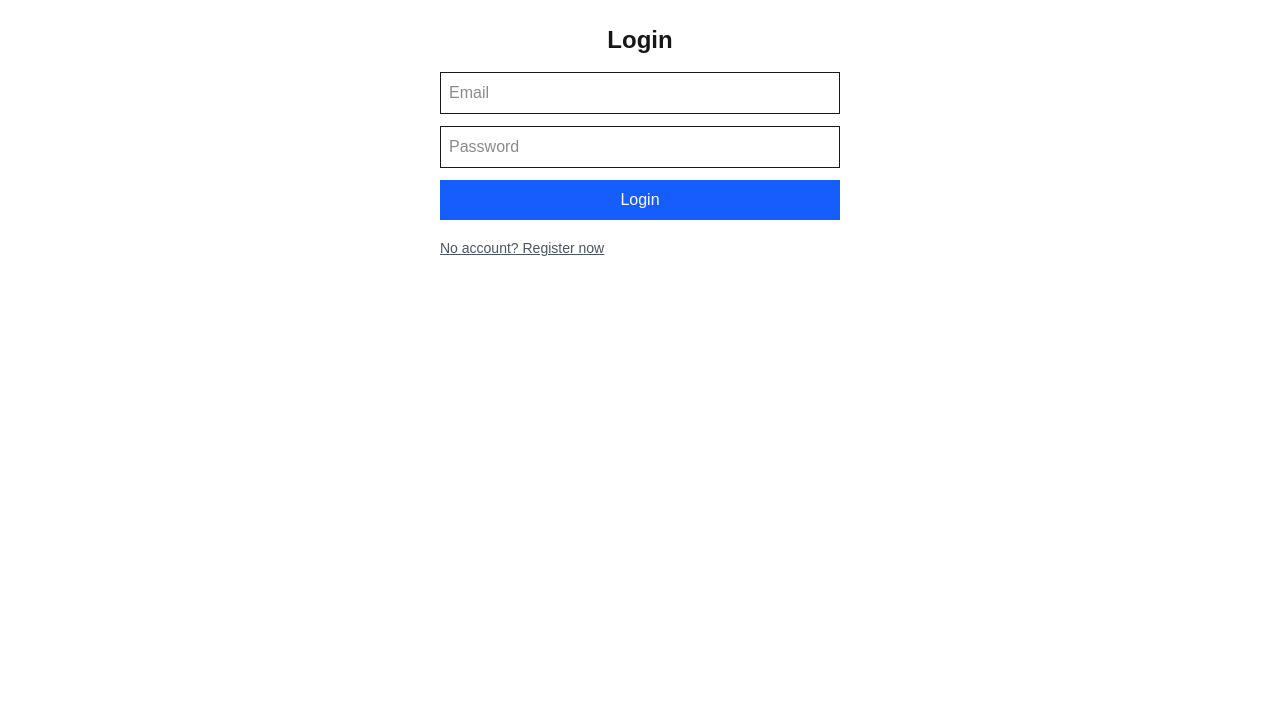
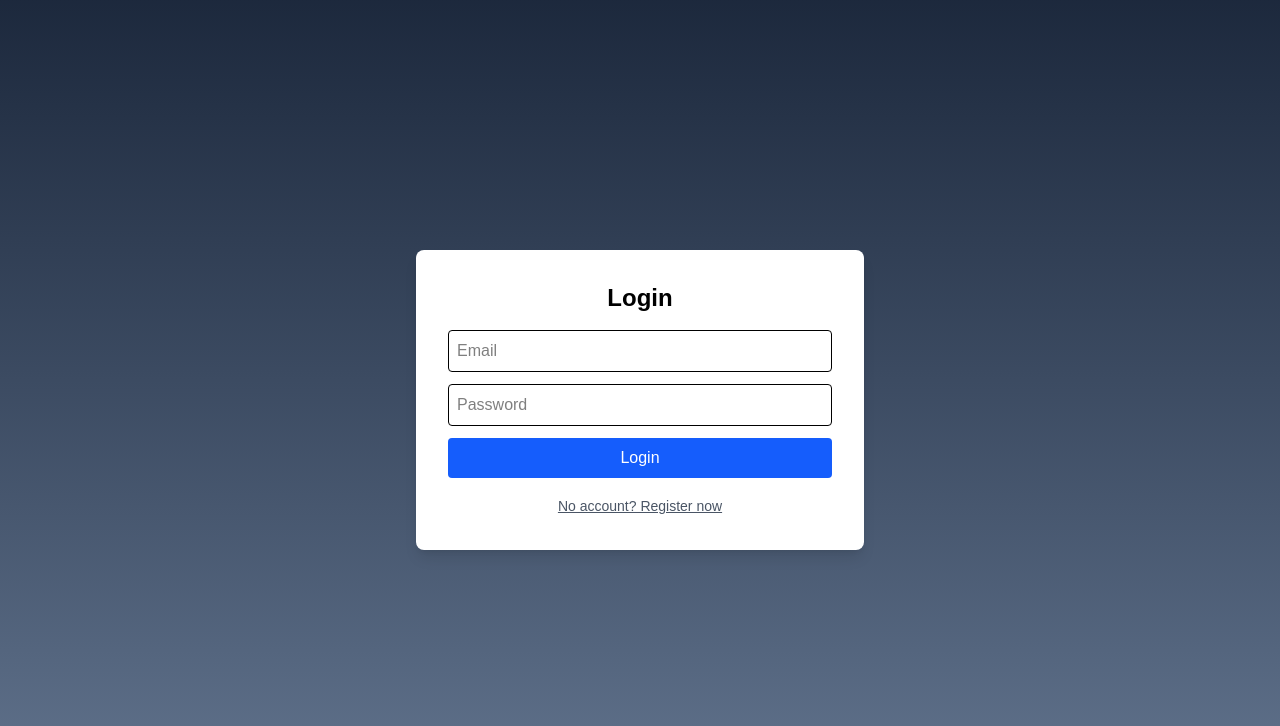
Before and after one commit to Winter7857/game-project, a Next.js app: page /login in a window 1280 px wide. Shown: the top 726 px of the page. Built offline with nearby package versions, Linux system fonts and the light colour scheme.

Commit message:
Set time alert popup

```diff
--- a/package.json
+++ b/package.json
@@ -17,6 +17,7 @@
     "prisma": "^6.6.0",
     "react": "^19.0.0",
     "react-dom": "^19.0.0",
+    "react-hot-toast": "^2.5.2",
     "uuid": "^11.1.0",
     "zod": "^3.24.2"
   },
--- a/src/app/cart/page.tsx
+++ b/src/app/cart/page.tsx
@@ -2,7 +2,7 @@
 
 import { useEffect, useState } from "react";
 import { useRouter } from "next/navigation";
-
+import toast from "react-hot-toast";
 type Game = {
   id: string;
   name: string;
@@ -26,18 +26,47 @@ export default function CartPage() {
   const handleCheckout = () => {
     localStorage.removeItem("cart");
     setCart([]);
-    alert("✅ Order placed successfully!");
+    toast.success(" Order placed successfully!"); // ✅ Toast instead of alert
     router.push("/dashboard");
   };
 
+
   const handleRemove = (id: string) => {
-    if (!confirm("Remove this game from your cart?")) return;
+    toast((t) => (
+      <div className="text-white">
+        <p>Remove this game from your cart?</p>
+        <div className="flex justify-end gap-2 mt-2">
+          <button
+            onClick={() => {
+              toast.dismiss(t.id);
+              const newCart = cart.filter((game) => game.id !== id);
+              setCart(newCart);
+              localStorage.setItem("cart", JSON.stringify(newCart));
+              toast.success("Game removed from cart.", {
+                duration: 2000,
+                icon: "🗑️",
+              });
 
-    const newCart = cart.filter((game) => game.id !== id);
-    setCart(newCart);
-    localStorage.setItem("cart", JSON.stringify(newCart));
+            }}
+            className="bg-red-500 text-white px-3 py-1 rounded"
+          >
+            Confirm
+          </button>
+          <button
+            onClick={() => toast.dismiss(t.id)}
+            className="bg-gray-500 text-white px-3 py-1 rounded"
+          >
+            Cancel
+          </button>
+        </div>
+      </div>
+    ), {
+      duration: 10000,
+      style: {
+        background: "#1e293b",
+      },
+    });
   };
-
   return (
     <div className="min-h-screen bg-slate-900 text-white p-6">
       <div className="flex flex-col sm:flex-row justify-between items-center gap-4 mb-6">
--- a/src/app/dashboard/page.tsx
+++ b/src/app/dashboard/page.tsx
@@ -3,7 +3,7 @@
 import { useEffect, useState } from "react";
 import Footer from "@/components/Footer";
 import Header from "@/components/Header";
-
+import toast from "react-hot-toast";
 type Game = {
   id: string;
   name: string;
@@ -26,13 +26,18 @@ export default function UserDashboardPage() {
 
     const alreadyInCart = existingCart.find((item: Game) => item.id === game.id);
     if (alreadyInCart) {
-      alert(`${game.name} is already in the cart.`);
+      toast.error(`${game.name} is already in the cart.`, {
+        duration: 2000, // Show for 2 seconds (2000 ms)
+      });
       return;
     }
 
     const newCart = [...existingCart, game];
     localStorage.setItem("cart", JSON.stringify(newCart));
-    alert(`${game.name} added to cart!`);
+    toast.success(`${game.name} added to cart!`, {
+      duration: 2000, // Shows for 2 seconds
+    });
+
   };
 
   return (
@@ -55,7 +60,7 @@ export default function UserDashboardPage() {
                 key={game.id}
                 className="flex flex-col items-center bg-slate-700 p-4 rounded-lg shadow hover:shadow-lg transition-all"
               >
-                <div className="w-full max-w-[180px] aspect-[2/3] bg-gray-200 overflow-hidden rounded shadow mb-2">
+                 <div className="w-full max-w-[180px] aspect-[2/3] bg-gray-200 overflow-hidden rounded shadow mb-2">
   <img
     src={game.image}
     alt={game.name}
--- a/src/app/game/delete/page.tsx
+++ b/src/app/game/delete/page.tsx
@@ -2,6 +2,7 @@
 
 import { useEffect, useState } from "react";
 import { useRouter } from "next/navigation";
+import toast from "react-hot-toast";
 
 type Game = {
   id: string;
@@ -28,8 +29,14 @@ export default function DeleteGameByNamePage() {
     game.name.toLowerCase().includes(search.toLowerCase())
   );
 
-  const handleDeleteByName = async (name: string) => {
-    if (!confirm(`Are you sure you want to delete "${name}"?`)) return;
+  const handleDeleteByName = (name: string) => {
+    toast((t) => (
+      <div className="text-white">
+        <p>Are you sure you want to delete <b>{name}</b>?</p>
+        <div className="flex justify-end gap-2 mt-2">
+          <button
+            onClick={async () => {
+              toast.dismiss(t.id);
 
               const res = await fetch("/api/games", {
                 method: "DELETE",
@@ -38,12 +45,31 @@ export default function DeleteGameByNamePage() {
               });
 
               if (res.ok) {
-      alert(`"${name}" deleted successfully`);
+                toast.success(` "${name}" deleted`);
                 setGames((prev) => prev.filter((g) => g.name !== name));
                 setSearch("");
               } else {
-      alert("Failed to delete.");
+                toast.error("❌ Failed to delete.");
               }
+            }}
+            className="bg-red-500 text-white px-3 py-1 rounded"
+          >
+            Confirm
+          </button>
+          <button
+            onClick={() => toast.dismiss(t.id)}
+            className="bg-gray-500 text-white px-3 py-1 rounded"
+          >
+            Cancel
+          </button>
+        </div>
+      </div>
+    ), {
+      duration: 10000,
+      style: {
+        background: "#1e293b",
+      },
+    });
   };
 
   return (
--- a/src/app/game/edit/page.tsx
+++ b/src/app/game/edit/page.tsx
@@ -2,6 +2,7 @@
 
 import { useRouter } from "next/navigation";
 import { useEffect, useState } from "react";
+import toast from "react-hot-toast";
 
 type Game = {
   id: string;
@@ -51,11 +52,12 @@ export default function EditGamePage() {
     });
 
     if (res.ok) {
-      alert("Game updated!");
-      router.push("/admin");
-    } else {
-      alert("Failed to update.");
-    }
+        toast.success("Game updated!");
+        router.push("/admin");
+      } else {
+        toast.error("❌ Failed to update.");
+      }
+
   };
 
   const filteredGames = games.filter((game) =>
--- a/src/app/games/new/page.tsx
+++ b/src/app/games/new/page.tsx
@@ -1,5 +1,5 @@
 "use client";
-
+import toast from "react-hot-toast";
 import { useState } from "react";
 import { useRouter } from "next/navigation";
 
@@ -23,11 +23,12 @@ export default function NewGamePage() {
     });
 
     if (res.ok) {
-      alert("Game added!");
+      toast.success("Game added!");
       router.push("/admin");
     } else {
-      alert("Failed to add game.");
+      toast.error("❌ Failed to add game.");
     }
+
   };
 
   return (
--- a/src/app/layout.tsx
+++ b/src/app/layout.tsx
@@ -1,6 +1,7 @@
 import type { Metadata } from "next";
 import { Geist, Geist_Mono } from "next/font/google";
 import "./globals.css";
+import { Toaster } from "react-hot-toast"; // ✅ Import the Toaster
 
 const geistSans = Geist({
   variable: "--font-geist-sans",
@@ -19,14 +20,13 @@ export const metadata: Metadata = {
 
 export default function RootLayout({
   children,
-}: Readonly<{
+}: {
   children: React.ReactNode;
-}>) {
+}) {
   return (
-    <html lang="en" suppressHydrationWarning> {/* ✅ this fixes hydration issues */}
-      <body
-        className={`${geistSans.variable} ${geistMono.variable} antialiased`}
-      >
+    <html lang="en" suppressHydrationWarning>
+      <body className={`${geistSans.variable} ${geistMono.variable} antialiased`}>
+        <Toaster position="top-right" reverseOrder={false} /> {/* ✅ Add this */}
         {children}
       </body>
     </html>
--- a/src/app/login/page.tsx
+++ b/src/app/login/page.tsx
@@ -1,4 +1,3 @@
-// app/login/page.tsx
 "use client"
 
 import { useState } from "react"
@@ -9,7 +8,6 @@ const schema = z.object({
   email: z.string().email(),
   password: z.string().min(6),
 })
-
 
 export default function LoginPage() {
   const router = useRouter()
@@ -41,16 +39,6 @@ export default function LoginPage() {
     })
 
     if (res.ok) {
-      if (isRegistering) {
-        router.push("/register-success") // ✅ after register
-      } else {
-        router.push("/dashboard") // ✅ after login
-      }
-    } else {
-      const msg = await res.text()
-      setError(msg || "Something went wrong.")
-    }
-    if (res.ok) {
       const result = await res.json()
       const role = result.role
 
@@ -59,19 +47,38 @@ export default function LoginPage() {
       } else {
         router.push("/dashboard")
       }
+    } else {
+      const msg = await res.text()
+      setError(msg || "Something went wrong.")
+    }
   }
 
-  }
-
-
   return (
-    <div className="max-w-md mx-auto p-6 space-y-4">
-      <h1 className="text-2xl font-bold text-center">{isRegistering ? "Register" : "Login"}</h1>
+    <div className="min-h-screen flex items-center justify-center bg-gradient-to-b from-slate-800 to-slate-500 text-white px-4">
+      <div className="bg-white text-black p-8 rounded-lg shadow-lg w-full max-w-md space-y-4">
+        <h1 className="text-2xl font-bold text-center">
+          {isRegistering ? "Register" : "Login"}
+        </h1>
         <form onSubmit={handleSubmit} className="space-y-3">
-        <input type="email" name="email" placeholder="Email" required className="border p-2 w-full" />
-        <input type="password" name="password" placeholder="Password" required className="border p-2 w-full" />
+          <input
+            type="email"
+            name="email"
+            placeholder="Email"
+            required
+            className="border p-2 w-full rounded"
+          />
+          <input
+            type="password"
+            name="password"
+            placeholder="Password"
+            required
+            className="border p-2 w-full rounded"
+          />
           {error && <p className="text-red-500 text-sm">{error}</p>}
-        <button type="submit" className="bg-blue-600 text-white px-4 py-2 w-full">
+          <button
+            type="submit"
+            className="bg-blue-600 hover:bg-blue-700 text-white px-4 py-2 w-full rounded"
+          >
             {isRegistering ? "Register" : "Login"}
           </button>
         </form>
@@ -80,10 +87,13 @@ export default function LoginPage() {
             setError("")
             setIsRegistering(!isRegistering)
           }}
-        className="text-sm text-gray-600 underline"
+          className="text-sm text-center text-gray-600 underline w-full"
         >
-        {isRegistering ? "Already have an account? Log in" : "No account? Register now"}
+          {isRegistering
+            ? "Already have an account? Log in"
+            : "No account? Register now"}
         </button>
+      </div>
     </div>
   )
 }
```
Also changed, not shown: 2 other files (tests, documents, lock files or other folders). Lines whose indentation alone changed are shown as unchanged.
